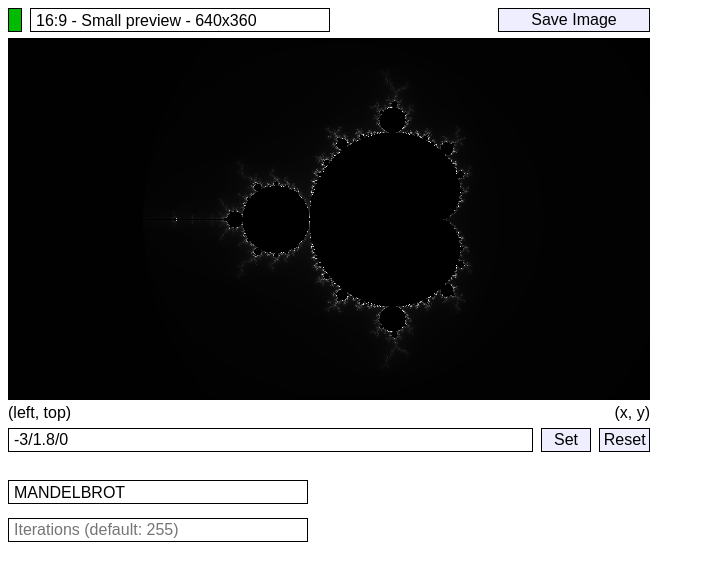
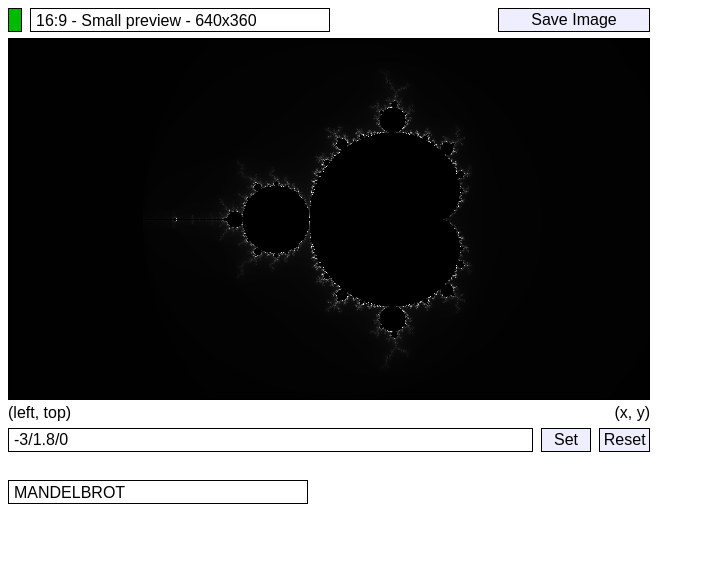
Before and after one commit to greenhol/YottaPXL, a website built with webpack: page src/index.html in a window 1280 px wide. Shown: the whole page, without its empty margins (0-705 px from the left). Built offline with nearby package versions, Linux system fonts and the light colour scheme; files whose address does not match are found by name.

Commit message:
feat: move maxIterations to module config - 0.0.6

```diff
--- a/package.json
+++ b/package.json
@@ -1,6 +1,6 @@
 {
   "name": "yotta-pxl",
-  "version": "0.0.5",
+  "version": "0.0.6",
   "description": "YottaPXL",
   "main": "../index.js",
   "scripts": {
--- a/src/index.css
+++ b/src/index.css
@@ -139,18 +139,3 @@ input {
     width: 300px;
     height: 24px;
 }
-
-#planeConfigArea {
-    display: block;
-    position: relative;
-    min-width: 640px;
-    top: 8px;
-    height: 30px;
-}
-
-#iterationsInput {
-    display: block;
-    position: relative;
-    width: 300px;
-    height: 24px;
-}
--- a/src/index.html
+++ b/src/index.html
@@ -37,9 +37,6 @@
         <div id="planeSelectArea">
             <select id="planeSelect" name="plane"></select>
         </div>
-        <div id="planeConfigArea">
-            <input id="iterationsInput" type="number" placeholder="Iterations (default: 255)" step="any" />
-        </div>
     </div>
     <script defer="defer" src="bundle.js?v=<%= htmlWebpackPlugin.options.version %>"></script>
 </body>
--- a/src/plane/complex-fractal/mandelbrot-simple.ts
+++ b/src/plane/complex-fractal/mandelbrot-simple.ts
@@ -5,12 +5,16 @@ import { MandelbrotCalculator } from '../../math/complex-fractal/mandelbrot-calc
 import { BLACK, ColorMapper, WHITE } from '../../utils/color-mapper';
 import { Plane, PlaneConfig } from '../plane';
 
+interface MandelbrotSimpleConfig extends PlaneConfig {
+    gridRange: GridRange,
+    maxIterations: number,
+}
+
 const INITIAL_GRID_RANGE: GridRange = { xMin: -3, xMax: 1.8, yCenter: 0 };
 
 export class MandelbrotSimple extends Plane {
 
     private _colorMapper: ColorMapper;
-    private _maxIterations: number = 255;
 
     constructor(grid: Grid) {
         super(grid);
@@ -21,8 +25,11 @@ export class MandelbrotSimple extends Plane {
         this.calculate();
     }
 
-    override config: ModuleConfig<PlaneConfig> = new ModuleConfig(
-        { gridRange: INITIAL_GRID_RANGE },
+    override config: ModuleConfig<MandelbrotSimpleConfig> = new ModuleConfig(
+        {
+            gridRange: INITIAL_GRID_RANGE,
+            maxIterations: 255,
+        },
         'mandelBrotConfig',
     );
 
@@ -37,20 +44,15 @@ export class MandelbrotSimple extends Plane {
         this.calculate();
     }
 
-    override setMaxIterations(value: number) {
-        this._maxIterations = value;
-        this.calculate();
-    }
-
     private calculate() {
-        console.log(`#calculate - with max iterations ${this._maxIterations}`);
+        console.log(`#calculate - with max iterations ${this.config.data.maxIterations}`);
         this.grid.updateRange(this.config.data.gridRange);
         this.setBusy();
 
         // ToDo: remove setTimeouts when web workers are implemented
         setTimeout(() => {
             const calculator: MandelbrotCalculator = new MandelbrotCalculator();
-            const data: Float64Array = calculator.calculate(this.grid, this._maxIterations);
+            const data: Float64Array = calculator.calculate(this.grid, this.config.data.maxIterations);
             this.updateImage(this.createImage(data));
 
             setTimeout(() => {
@@ -65,7 +67,7 @@ export class MandelbrotSimple extends Plane {
             for (let col = 0; col < this.grid.width; col++) {
                 const index = this.grid.getIndex(col, row);
                 let value = data[index];
-                if (value === this._maxIterations) {
+                if (value === this.config.data.maxIterations) {
                     value = -1;
                 }
                 const color = this._colorMapper.map(value);
--- a/src/plane/lic/lic.ts
+++ b/src/plane/lic/lic.ts
@@ -33,10 +33,6 @@ export class Lic extends Plane {
             this.config.reset();
         }
         this.calculate();
-    }
-
-    override setMaxIterations(value: number) {
-        // Does not apply
     }
 
     private calculate() {
--- a/src/plane/noise/noise.ts
+++ b/src/plane/noise/noise.ts
@@ -29,10 +29,6 @@ export class Noise extends Plane {
 
     override updateGridRange(selectedRange: GridRange) {
         // ToDo
-    }
-
-    override setMaxIterations(value: number) {
-        // Does not apply
     }
 
     override onDestroy(): void {
--- a/src/plane/plane.ts
+++ b/src/plane/plane.ts
@@ -27,8 +27,6 @@ export abstract class Plane {
 
     public abstract updateGridRange(range: GridRange | null): void;
 
-    public abstract setMaxIterations(value: number): void; // ToDo Mandelbrot only
-
     public get grid(): Grid {
         return this._grid;
     }
--- a/src/start.ts
+++ b/src/start.ts
@@ -52,7 +52,6 @@ export class Start {
     // Plane Area
     private _planeSelectArea = document.getElementById('planeSelectArea') as HTMLDivElement;
     private _planeSelect = document.getElementById('planeSelect') as HTMLSelectElement;
-    private _planeConfigArea = document.getElementById('planeConfigArea') as HTMLDivElement;
 
     // subscriptions
     private _busySubscription: Subscription | null = null;
@@ -94,7 +93,6 @@ export class Start {
         this.addPlaneDropdownEventListener();
         this.addExportButtonClickListener();
         this.addSetRangeButtonClickListener();
-        this.addIterationsEventListener(); // ToDo: Only applicable to Mandelbrot?!
         this.handlePhysicalKeyboardEvents();
     }
 
@@ -179,7 +177,6 @@ export class Start {
         this.setAreaWidth(this._headerArea, width);
         this.setAreaWidth(this._rangeArea, width);
         this.setAreaWidth(this._planeSelectArea, width);
-        this.setAreaWidth(this._planeConfigArea, width);
         this._mainDiv.style.setProperty('visibility', `visible`);
     }
 
@@ -303,20 +300,6 @@ export class Start {
         });
     }
 
-    private addIterationsEventListener() {
-        const input = document.getElementById('iterationsInput') as HTMLInputElement;
-        input.addEventListener('keypress', (e) => {
-            if (e.key === 'Enter') {
-                if (this._plane != null) {
-                    const value = input.valueAsNumber;
-                    this._plane.setMaxIterations(value);
-                } else {
-                    console.error('#subscribeToBusyState - unexpected _plane is null');
-                }
-            }
-        });
-    }
-
     private handlePhysicalKeyboardEvents() {
         document.addEventListener(
             "keydown",
```
Also changed, not shown: 1 other file.
